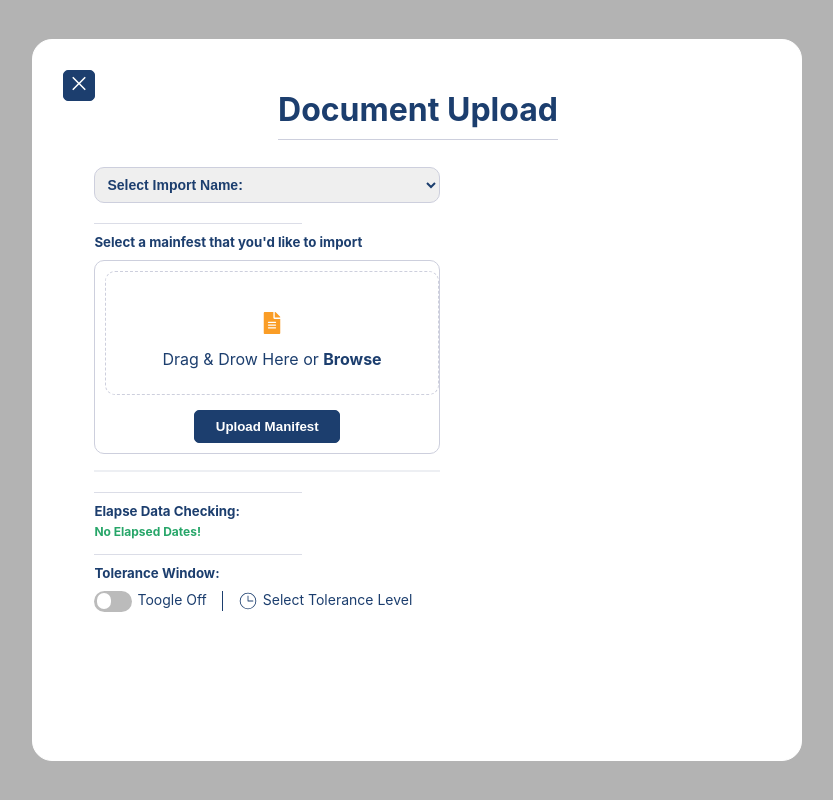
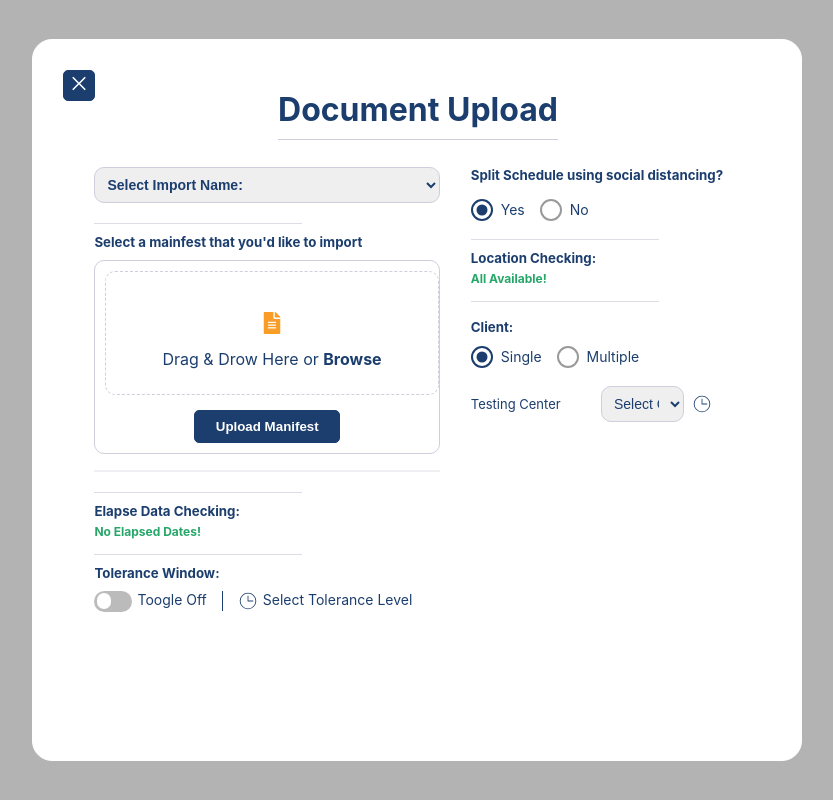
Before and after one commit to abrahamescarra/document-upload, a React (Create React App) app: page / in a window 1280 px wide. Shown: the whole page, without its empty margins (223-1056 px from the left). Built offline with nearby package versions, Linux system fonts and the light colour scheme.

Commit message:
- put all imports on index.tsx - split schedule - RadioButton component - localtion checking - client section - testingCenter component

```diff
--- a/src/components/Body.tsx
+++ b/src/components/Body.tsx
@@ -1,23 +1,28 @@
 import React, { ChangeEvent, useState } from "react";
-import "../styles/Body.css";
 import Select from "./Select";
 import DragAndDrop from "./DragAndDrop";
-import { selectNameOptions } from "./consts";
+import { selectNameOptions, initialFormValues, testingCenters } from "./consts";
 import ToogleSwitch from "./ToogleSwitch";
+import RadioButton from "./RadioButton";
+import TestingCenter from "./TestingCenter";
 
 function Body() {
-  const [selectedOption, setSelectedOption] = useState(selectNameOptions[0]);
+  const [formValues, setFormValues] = useState(initialFormValues);
   const [toogleOn, setToogleOn] = useState(false);
+  const onFormValueChange = (
+    event: ChangeEvent<HTMLSelectElement | HTMLInputElement>
+  ) => {
+    setFormValues({ ...formValues, [event.target.name]: event.target.value });
+  };
   return (
     <div className="body">
       <div className="left-column">
         <Select
           options={selectNameOptions}
-          onChange={(event: ChangeEvent<HTMLSelectElement>) =>
-            setSelectedOption(event.target.value)
-          }
+          onChange={onFormValueChange}
           className="select-import-name"
-          selectedOption={selectedOption}
+          selectedOption={formValues.importName}
+          name="importName"
         />
         <div className="divider" />
         <DragAndDrop />
@@ -42,7 +47,87 @@ function Body() {
           }
         />
       </div>
-      <div className="right-column"></div>
+      <div className="right-column">
+        <h5 style={{ marginTop: "0px" }}>
+          Split Schedule using social distancing?
+        </h5>
+        <div>
+          <RadioButton
+            checked={formValues.splitSchedule === "Yes" ? true : false}
+            name="splitSchedule"
+            onChange={onFormValueChange}
+            text="Yes"
+            value="Yes"
+            marginLeft={false}
+          />
+          <RadioButton
+            checked={formValues.splitSchedule === "No" ? true : false}
+            name="splitSchedule"
+            onChange={onFormValueChange}
+            text="No"
+            value="No"
+            marginLeft={true}
+          />
+        </div>
+        <div className="divider-right" />
+        <h5> Location Checking:</h5>
+        <p
+          style={{
+            color: "#27a669",
+            fontSize: "12px",
+            marginTop: "-5px",
+            marginBottom: "-5px",
+          }}
+        >
+          <strong>All Available!</strong>
+        </p>
+        <div className="divider-right" />
+        <h5 style={{ marginTop: "17px", marginBottom: "5px" }}>Client:</h5>
+        <div>
+          <RadioButton
+            checked={formValues.clientSelect === "Single" ? true : false}
+            name="clientSelect"
+            onChange={onFormValueChange}
+            text="Single"
+            value="Single"
+            marginLeft={false}
+          />
+          <RadioButton
+            checked={formValues.clientSelect === "Multiple" ? true : false}
+            name="clientSelect"
+            onChange={onFormValueChange}
+            text="Multiple"
+            value="Multiple"
+            marginLeft={true}
+          />
+        </div>
+        {formValues.clientSelect === "Single" ? (
+          <TestingCenter
+            label="Testing Center"
+            name="testingCenter"
+            value={formValues.testingCenter}
+            onChange={onFormValueChange}
+          />
+        ) : (
+          // que esta mal aqui?
+          testingCenters.map((label, index) => (
+            <TestingCenter
+              key={index}
+              label={label}
+              name={label}
+              value={formValues.testingCenters[index]}
+              onChange={(event) => {
+                const newArr = formValues.testingCenters;
+                newArr[index] = event.target.value;
+                setFormValues({
+                  ...formValues,
+                  testingCenters: newArr,
+                });
+              }}
+            />
+          ))
+        )}
+      </div>
     </div>
   );
 }
--- a/src/components/DragAndDrop.tsx
+++ b/src/components/DragAndDrop.tsx
@@ -1,7 +1,6 @@
 /* eslint-disable react-hooks/exhaustive-deps */
 import React, { useEffect, useState } from "react";
 import { FileWithPath, useDropzone } from "react-dropzone";
-import "../styles/Dropzone.css";
 import { FaFileAlt } from "react-icons/fa";
 import FileItem from "./FileItem";
 
--- a/src/components/Header.tsx
+++ b/src/components/Header.tsx
@@ -1,6 +1,5 @@
 import React from "react";
 import { VscClose } from "react-icons/vsc";
-import "../styles/Header.css";
 
 export default function Header() {
   return (
--- /dev/null
+++ b/src/components/RadioButton.tsx
@@ -0,0 +1,42 @@
+import React, { ChangeEventHandler } from "react";
+
+type Props = {
+  name: string;
+  value: string;
+  onChange: ChangeEventHandler<HTMLInputElement>;
+  checked: boolean;
+  text: string;
+  marginLeft: boolean;
+};
+
+function RadioButton({
+  name,
+  value,
+  onChange,
+  checked,
+  text,
+  marginLeft,
+}: Props) {
+  return (
+    <label
+      className={
+        marginLeft
+          ? "radio-label radio-margin-left"
+          : "radio-label radio-no-margin-left "
+      }
+    >
+      <input
+        className="radio-input"
+        type="radio"
+        name={name}
+        value={value}
+        onChange={onChange}
+        checked={checked}
+      />
+      <span className="custom-radio" />
+      {text}
+    </label>
+  );
+}
+
+export default RadioButton;
--- a/src/components/Select.tsx
+++ b/src/components/Select.tsx
@@ -5,15 +5,17 @@ type Props = {
   onChange: (event: ChangeEvent<HTMLSelectElement>) => void;
   className: string;
   selectedOption: string;
+  name: string;
 };
 
-function Select({ selectedOption, options, onChange, className }: Props) {
+function Select({ selectedOption, options, onChange, className, name }: Props) {
   return (
     <select
       className={className}
       value={selectedOption}
       onChange={onChange}
       defaultValue={options[0]}
+      name={name}
     >
       {options.map((option) => (
         <option key={option} value={option}>
--- /dev/null
+++ b/src/components/TestingCenter.tsx
@@ -0,0 +1,27 @@
+import React, { ChangeEventHandler } from "react";
+import Select from "./Select";
+import { selectClientOptions } from "./consts";
+import { CiClock2 } from "react-icons/ci";
+
+type Props = {
+  label: string;
+  value: string;
+  name: string;
+  onChange: ChangeEventHandler<HTMLSelectElement>;
+};
+
+export default function TestingCenter({ label, value, name, onChange }: Props) {
+  return (
+    <div className="testing-container">
+      <span style={{ fontSize: "13px", fontWeight: "inherit" }}>{label}</span>
+      <Select
+        options={selectClientOptions}
+        selectedOption={value}
+        onChange={onChange}
+        className="select-client"
+        name={name}
+      />
+      <CiClock2 style={{ fontSize: "20px" }} color="#1c3e6e" />
+    </div>
+  );
+}
--- a/src/components/ToogleSwitch.tsx
+++ b/src/components/ToogleSwitch.tsx
@@ -1,5 +1,4 @@
 import React, { ChangeEventHandler } from "react";
-import "../styles/ToogleSwitch.css";
 import { CiClock2 } from "react-icons/ci";
 
 type Props = {
--- a/src/components/consts.tsx
+++ b/src/components/consts.tsx
@@ -4,3 +4,31 @@ export const selectNameOptions = [
   "Option 2",
   "Option 3",
 ];
+
+export const selectClientOptions = [
+  "Select Client:",
+  "Client 1",
+  "Client 2",
+  "Client 3",
+  "Client 4",
+];
+
+export const testingCenters = [
+  "Testing Center 1",
+  "Testing Center 2",
+  "Testing Center 3",
+  "Testing Center 4",
+];
+
+export const initialFormValues = {
+  importName: "Select Import Name",
+  splitSchedule: "Yes",
+  clientSelect: "Single",
+  testingCenter: "Select Client",
+  testingCenters: [
+    "Select Client",
+    "Select Client",
+    "Select Client",
+    "Select Client",
+  ],
+};
--- a/src/styles/Body.css
+++ b/src/styles/Body.css
@@ -12,7 +12,6 @@
   margin-left: 8%;
   justify-content: start;
   align-items: start;
-  align-items: start;
   text-align: start;
 }
 
@@ -20,8 +19,10 @@
   border-radius: 20px;
   width: 35%;
   margin-right: 8%;
-  display: flex;
-  justify-content: space-between;
+  justify-content: start;
+  align-items: start;
+  align-items: start;
+  text-align: start;
 }
 
 .select-import-name {
@@ -48,6 +49,12 @@
   width: 60%;
 }
 
+.divider-right {
+  margin-top: 20px;
+  border-bottom: 1px solid #dbdde7;
+  width: 70%;
+}
+
 .vertical-divider {
   margin-left: 15px;
   padding-left: 15px;
--- /dev/null
+++ b/src/styles/RadioButton.css
@@ -0,0 +1,52 @@
+.radio-label {
+  color: #1c3e6e;
+  font-size: 14px;
+  font-weight: 400;
+  -webkit-tap-highlight-color: transparent;
+  cursor: pointer;
+}
+
+.radio-input {
+  margin: 0;
+  visibility: hidden;
+}
+.radio-no-margin-left {
+  margin-left: -5px;
+}
+.radio-margin-left {
+  margin-left: 10px;
+}
+.radio-input:checked + span {
+  border: 2px solid #1c3e6e;
+}
+
+.radio-input:checked + span:after {
+  opacity: 1;
+}
+
+.custom-radio {
+  left: -8px;
+  top: 6px;
+  cursor: pointer;
+  width: 18px;
+  height: 18px;
+  border: 2px solid #9a9a9a;
+  border-radius: 50%;
+  display: inline-block;
+  position: relative;
+}
+
+/* for inner filled circle */
+.custom-radio::after {
+  content: "";
+  width: 11px;
+  height: 11px;
+  background: #1c3e6e;
+  position: absolute;
+  border-radius: 50%;
+  top: 50%;
+  left: 50%;
+  transform: translate(-50%, -50%);
+  opacity: 0;
+  transition: opacity 0.2s;
+}
--- /dev/null
+++ b/src/styles/TestingCenter.css
@@ -0,0 +1,22 @@
+.testing-container {
+  display: flex;
+  justify-content: start;
+  align-items: center;
+  text-align: center;
+  margin-top: 20px;
+}
+
+.select-client {
+  padding: 8px;
+  font-size: 14px;
+  border: 1px solid #cdcfdd;
+  color: #1c3e6e;
+  border-radius: 10px;
+  outline: none;
+  width: 31%;
+  cursor: pointer;
+  transition: border-color 0.3s ease-in-out;
+  height: fit-content;
+  margin-left: 15%;
+  margin-right: 3%;
+}
```
Also changed, not shown: src/index.tsx (+6 -1 lines).
